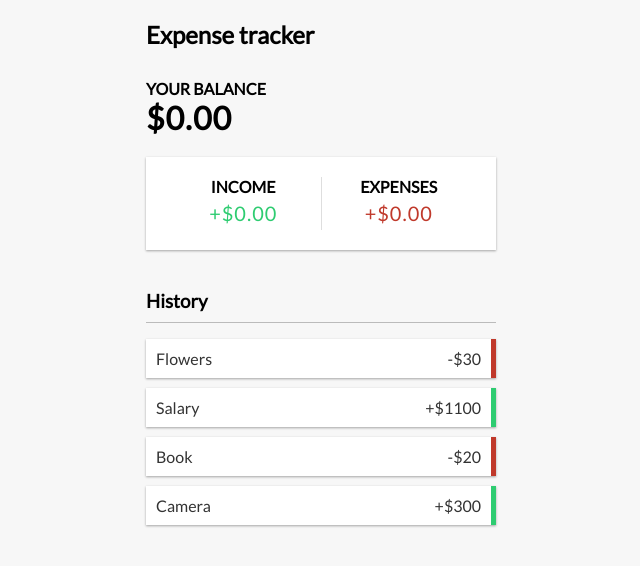
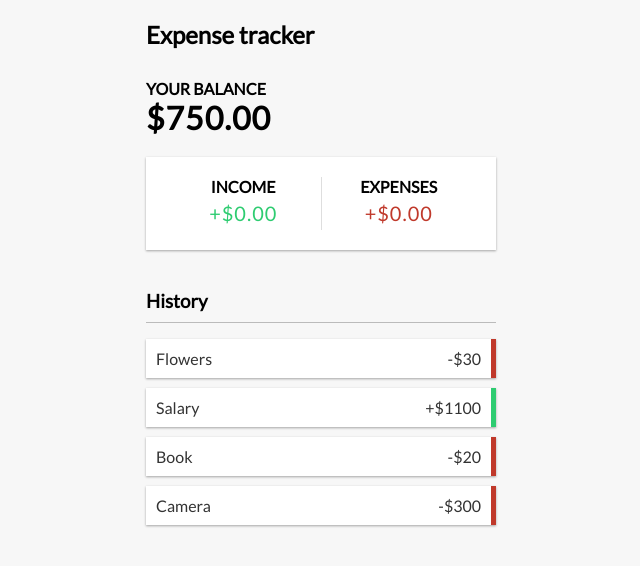
Before and after one commit to mateuspaf23/expense-tracker, a React (Create React App) app: page / in a window 1280 px wide. Shown: the top 566 px of the page, without its empty margins (319-959 px from the left). Built offline with nearby package versions, Linux system fonts and the light colour scheme.

Commit message:
feat: creates the balance calculation logic

```diff
--- a/src/components/Balance.js
+++ b/src/components/Balance.js
@@ -1,8 +1,16 @@
+import { useContext } from "react/cjs/react.development";
+import { GlobalContext } from "../context/GlobalState";
+
 const Balance = () => {
+  const { transactions } = useContext(GlobalContext);
+
+  const amounts = transactions.map((transaction) => transaction.amount);
+  const total = amounts.reduce((acc, item) => (acc += item), 0).toFixed(2);
+
   return (
     <>
       <h4> Your balance </h4>
-      <h1> $0.00 </h1>
+      <h1> ${total} </h1>
     </>
   );
 };
--- a/src/context/GlobalState.js
+++ b/src/context/GlobalState.js
@@ -8,7 +8,7 @@
     { id: 1, text: "Flowers", amount: -30 },
     { id: 2, text: "Salary", amount: 1100 },
     { id: 3, text: "Book", amount: -20 },
-    { id: 4, text: "Camera", amount: 300 },
+    { id: 4, text: "Camera", amount: -300 },
   ],
 };
 
```
